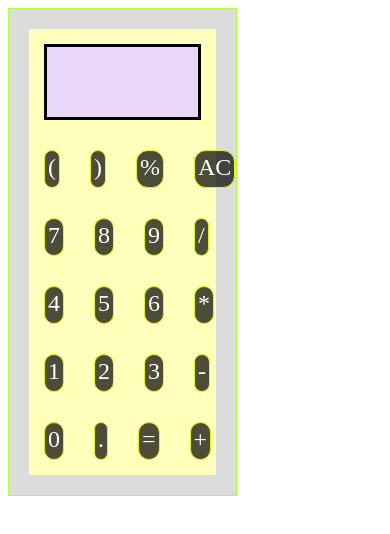
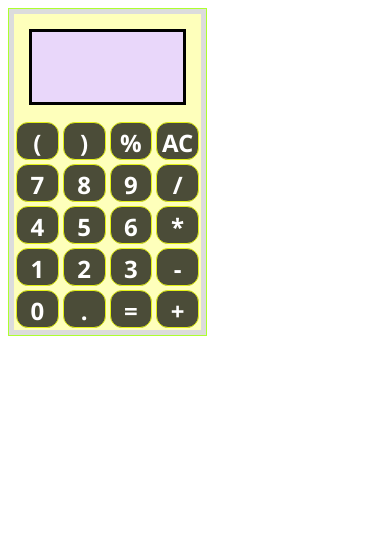
Before and after one commit to g-marcin/js-calculator, a plain HTML site: page index.html in a window 390 px wide. Drawn offline with Linux system fonts and the light colour scheme.

Commit message:
Update style.css
updates to styleheet alowing use of app on mobile devices

```diff
--- a/style.css
+++ b/style.css
@@ -1,13 +1,17 @@
+* {
+  font-family: "Segoe UI", Tahoma, Geneva, Verdana, sans-serif;
+  font-weight: bolder;
+}
+
 div.Container {
   background: rgb(254, 255, 187);
-  width: 100%;
-
-  text-align: justify;
 
   display: flex;
   flex-wrap: nowrap;
   flex-direction: row;
-  min-width: 10%;
+
+  align-content: center;
+  justify-content: center;
 }
 
 div > #display {
@@ -18,6 +22,8 @@ div > #display {
   width: 100%;
   margin: 15px;
   min-width: 20%;
+  text-align: end;
+  font-size: 10vh;
 }
 
 div.Container > div:not(#display) {
@@ -27,15 +33,15 @@ div.Container > div:not(#display) {
   border-radius: 12px;
   width: fit-content;
   padding: 3px;
-  margin: 15px;
   width: 20%;
   min-width: fit-content;
   height: 30px;
-  /* font-size: 1.2vw; */
+
   text-align: center;
-  vertical-align: middle;
-  /* margin-left: 20px; */
+
   font-size: 24px;
+  font-weight: bold;
+  margin: 2px;
 }
 
 div.Container > div:not(#display):hover {
@@ -47,7 +53,7 @@ div.Container > div:not(#display):hover {
   width: 20%;
   border: 1px solid greenyellow;
   background: gainsboro;
-  padding: 20px;
+  padding: 5px;
   min-width: 50%;
   text-align: justify;
 }
```
